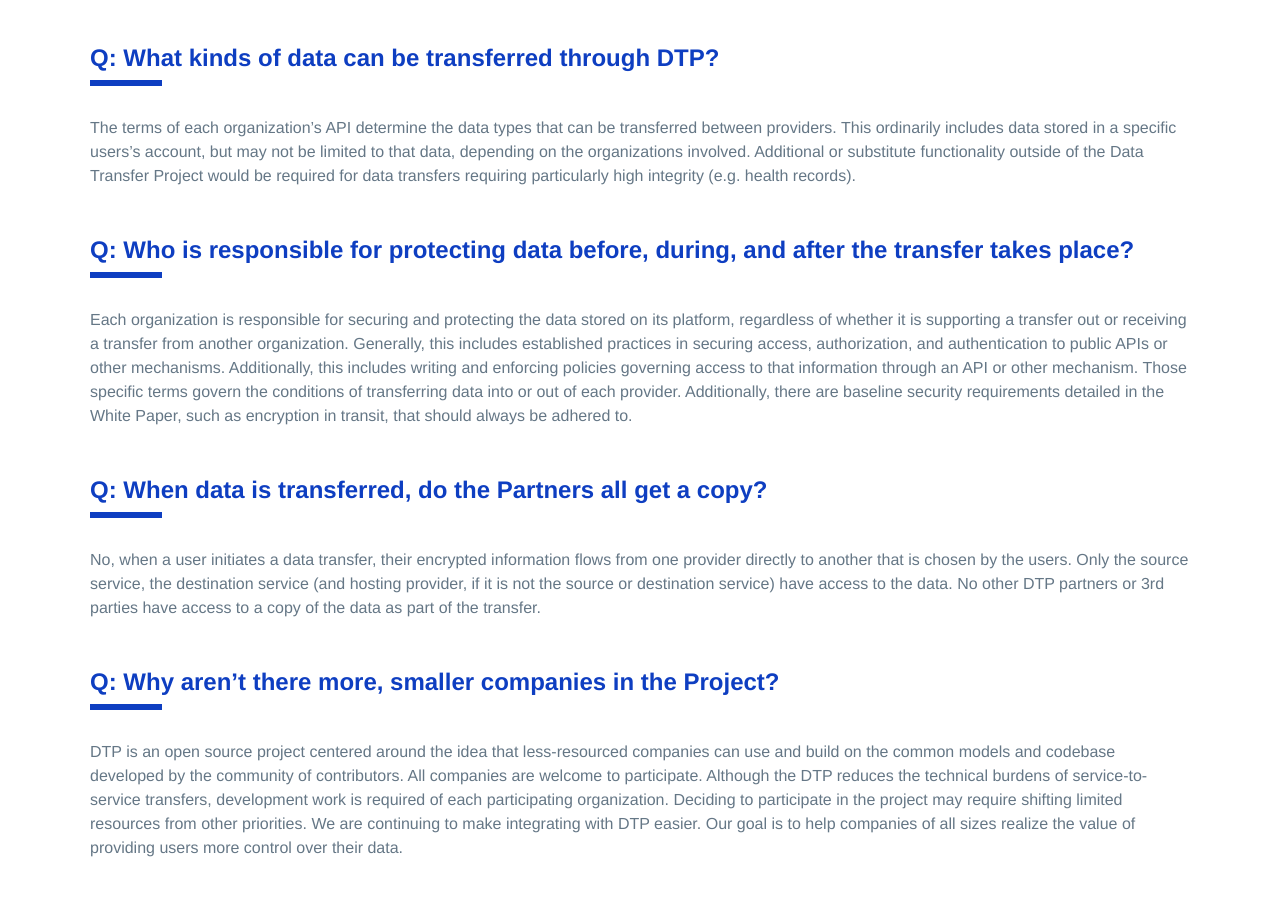
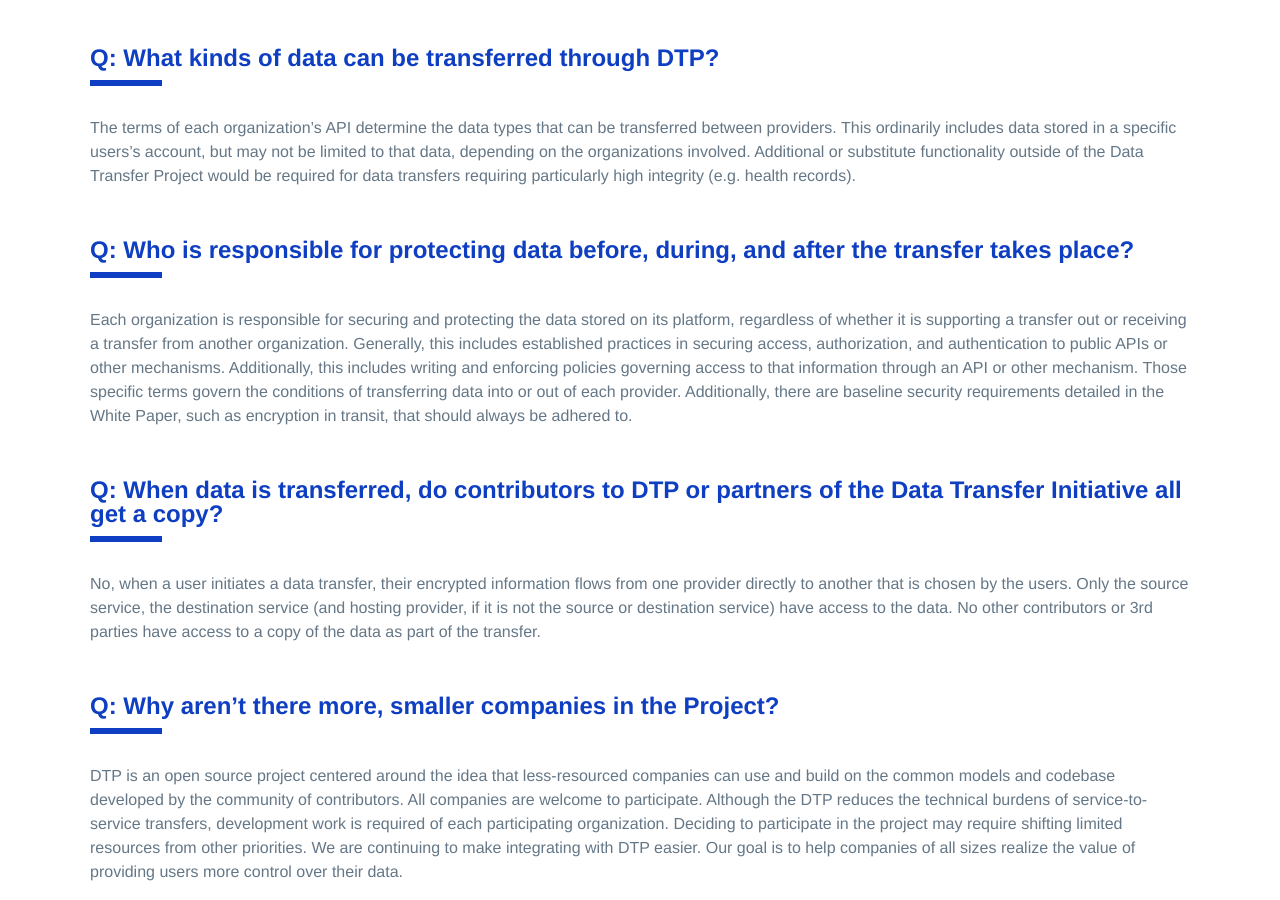
Before and after one commit to dtinit/dtinit.github.io, a Jekyll site: the page built from faq.md, in a window 1280 px wide and 900 px high, scrolled down 968 px. Built offline with Jekyll 4.4.1, drawn with Linux system fonts in a browser that asks for light colours; our own code applies the rules of GitHub Pages for plain Markdown files; before the commit the page ends 1844 px from its top, so only the background shows below that; some of the changed text lies outside the part shown.

Commit message:
Update faq.md

```diff
--- a/faq.md
+++ b/faq.md
@@ -1,5 +1,5 @@
 <div class="section" markdown="1">
-## Q: Are there common standards by which Data Transfer Project partners should abide in performing transfers?
+## Q: Are there common standards by which contributors to the Data Transfer Project should abide in performing transfers?
 <div class="mustache">
 </div>
 As described in the white paper, DTP adheres to the following principles:
@@ -33,11 +33,11 @@
 </div>
 
 <div class="section" markdown="1">
-## Q: When data is transferred, do the Partners all get a copy?
+## Q: When data is transferred, do contributors to DTP or partners of the Data Transfer Initiative all get a copy?
 <div class="mustache">
 </div>
 
-No, when a user initiates a data transfer, their encrypted information flows from one provider directly to another that is chosen by the users. Only the source service, the destination service (and hosting provider, if it is not the source or destination service) have access to the data.  No other DTP partners or 3rd parties have access to a copy of the data as part of the transfer.
+No, when a user initiates a data transfer, their encrypted information flows from one provider directly to another that is chosen by the users. Only the source service, the destination service (and hosting provider, if it is not the source or destination service) have access to the data.  No other contributors or 3rd parties have access to a copy of the data as part of the transfer.
 
 </div>
 
```
